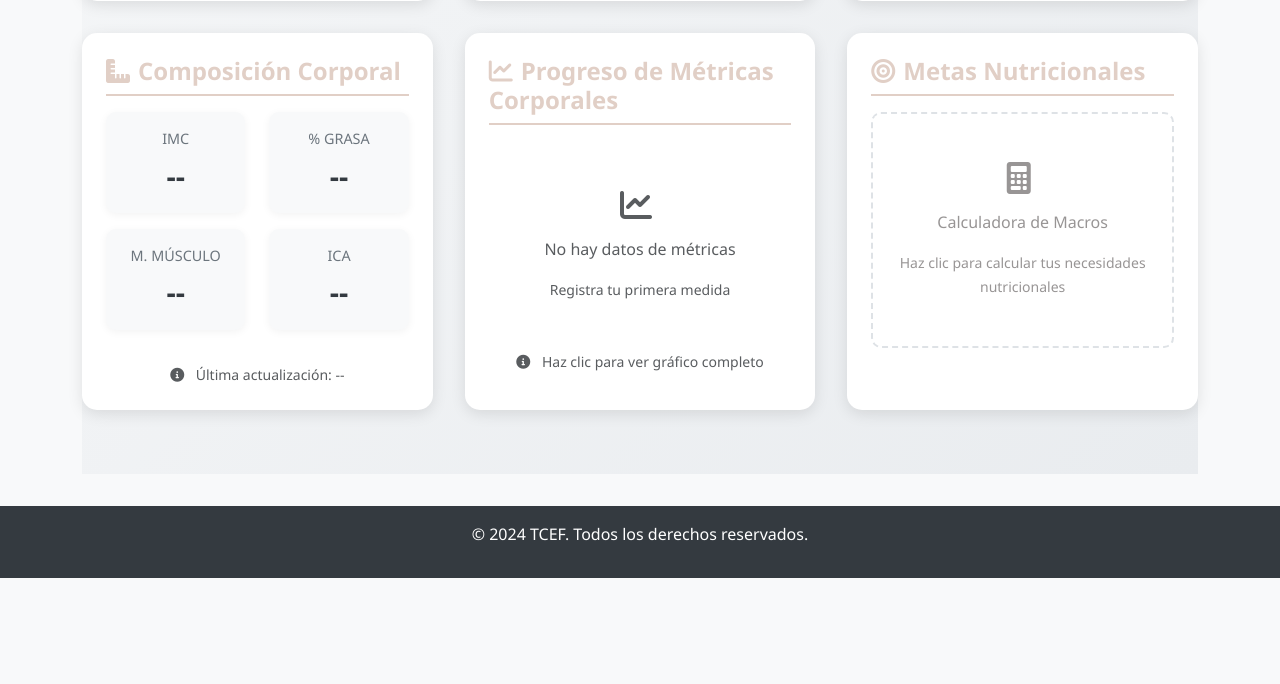
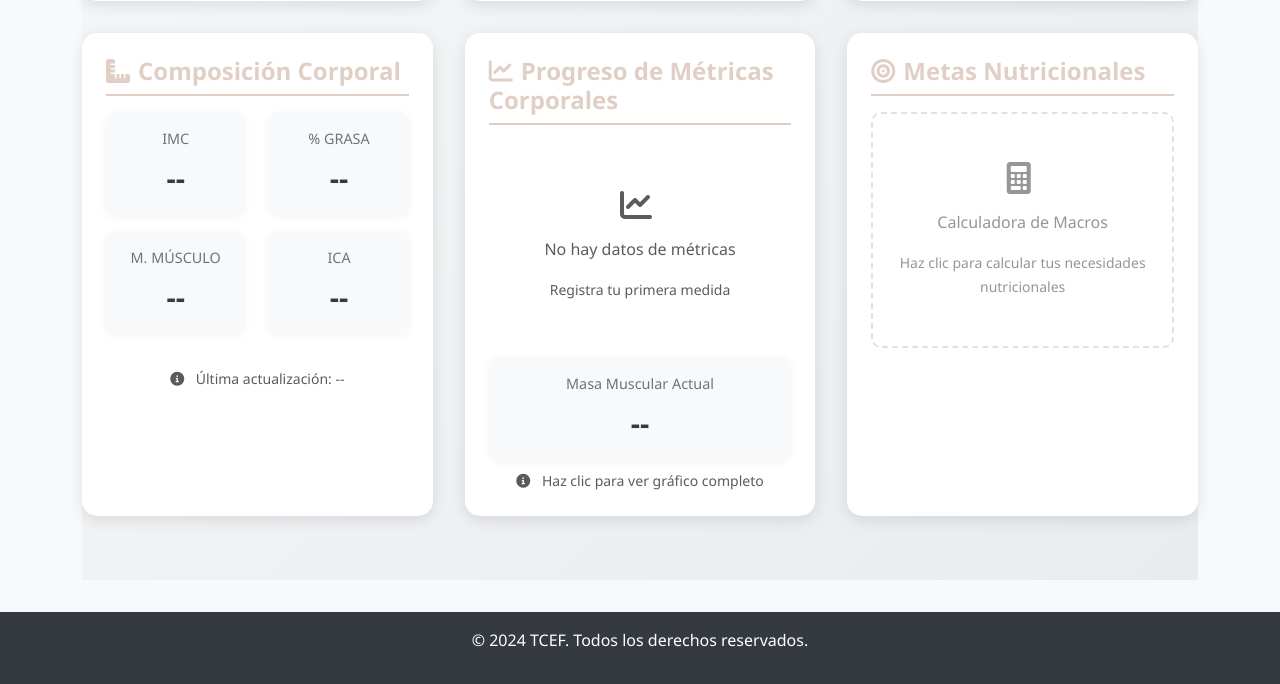
Before and after one commit to Lorddragonist/tcef, a Django app: page /exercise/stats/ in a window 1280 px wide. Shown: the part 830-1514 px from the top of the page. Before the commit the page ends 1408 px from the top, so only its background shows below. Run offline with Django 5.2, Linux system fonts and the light colour scheme; the visitor is signed in with stand-in values (Sample User, id 1); data that the repository does not hold is empty.

Commit message:
Cambios en la calculadora de macros

```diff
--- a/tcef/app/templates/app/exercise_stats.html
+++ b/tcef/app/templates/app/exercise_stats.html
@@ -252,6 +252,7 @@
         color: #6c757d;
         margin-bottom: 0.25rem;
         font-weight: 500;
+        height: 24px;
     }
 
     .body-comp-value {
@@ -497,6 +498,17 @@
             <div style="height: 200px; width: 100%; position: relative;">
                 <canvas id="weightPreviewChart"></canvas>
             </div>
+
+            <!-- Valor actual de masa muscular -->
+            <div class="row mt-3">
+                <div class="col-12">
+                    <div class="body-comp-card">
+                        <div class="body-comp-label">Masa Muscular Actual</div>
+                        <div class="body-comp-value" id="currentMuscleMass">--</div>
+                    </div>
+                </div>
+            </div>
+
             <div class="text-center mt-2">
                 <small class="text-muted">
                     <i class="fas fa-info-circle me-1"></i>
@@ -545,6 +557,12 @@
                             <div class="body-comp-value" id="carbsResult" style="font-size: 1.4rem;">--</div>
                         </div>
                     </div>
+                </div>
+                <div class="text-center mt-2">
+                    <small class="text-muted">
+                        <i class="fas fa-info-circle me-1"></i>
+                        Haz clic para calcular tus necesidades nutricionales
+                    </small>
                 </div>
             </div>
 
@@ -900,6 +918,9 @@ document.addEventListener('DOMContentLoaded', function() {
     // Cargar datos guardados de nutrición
     loadNutritionData();
 
+    // Actualizar masa muscular actual
+    updateCurrentMuscleMass();
+
     // Event listeners para el formulario de nutrición
     document.getElementById('goal').addEventListener('change', function() {
         const goalPercentageRow = document.getElementById('goalPercentageRow');
@@ -922,6 +943,8 @@ function createWeightPreviewChart() {
                 <small class="text-muted">Registra tu primera medida</small>
             </div>
         `;
+        // También actualizar el valor de masa muscular
+        document.getElementById('currentMuscleMass').textContent = '--';
         return;
     }
 
@@ -966,6 +989,9 @@ function createWeightPreviewChart() {
             }
         }
     });
+
+    // Actualizar valor actual de masa muscular
+    updateCurrentMuscleMass();
 }
 
 function createWeightFullChart() {
@@ -1387,5 +1413,14 @@ function loadNutritionData() {
         updateNutritionDisplay();
     }
 }
+
+function updateCurrentMuscleMass() {
+    if (measurementsData.muscle_masses && measurementsData.muscle_masses.length > 0) {
+        const currentMuscleMass = measurementsData.muscle_masses[measurementsData.muscle_masses.length - 1];
+        document.getElementById('currentMuscleMass').textContent = currentMuscleMass.toFixed(1) + ' kg';
+    } else {
+        document.getElementById('currentMuscleMass').textContent = '--';
+    }
+}
 </script>
 {% endblock %}
```
